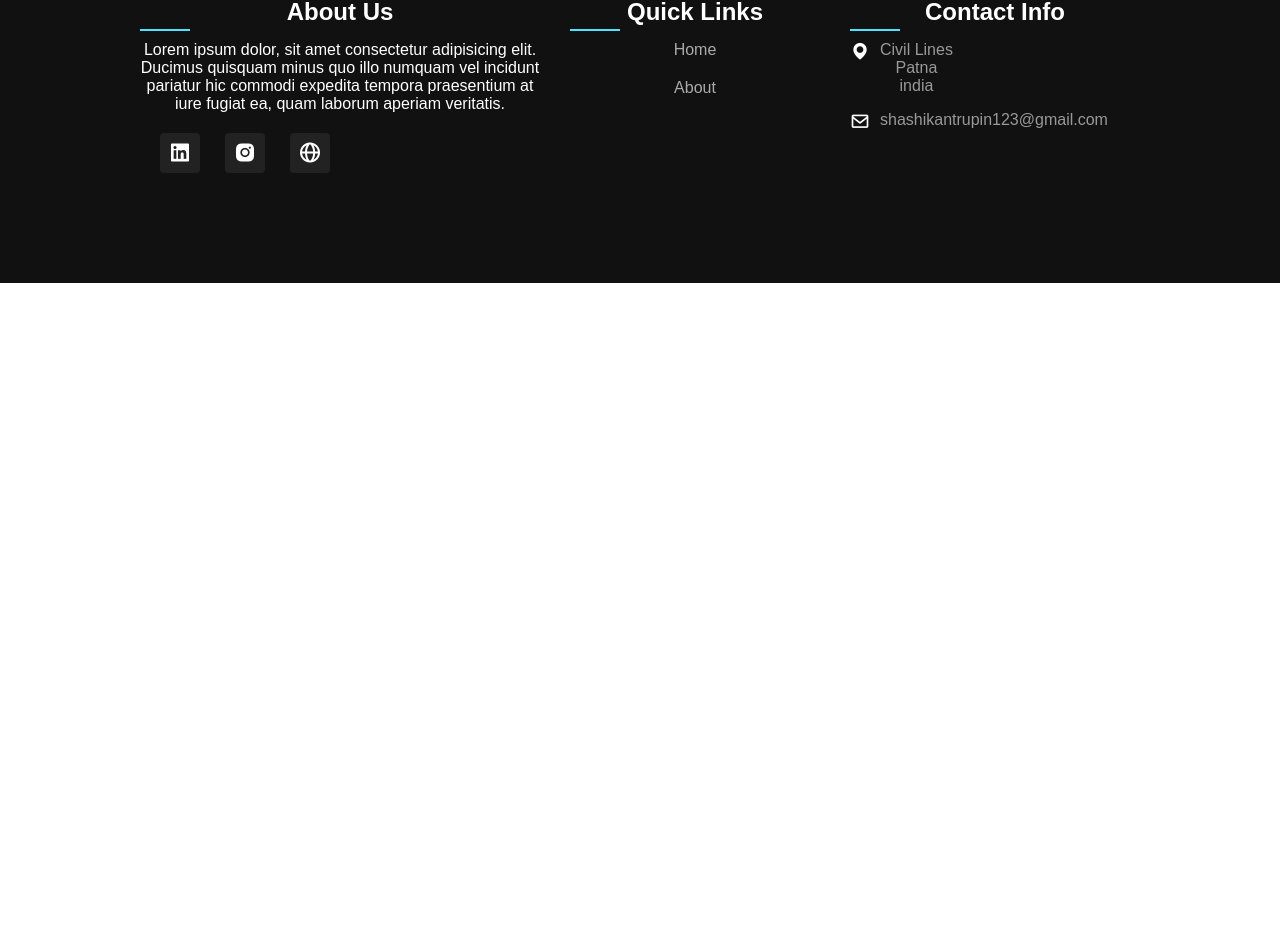
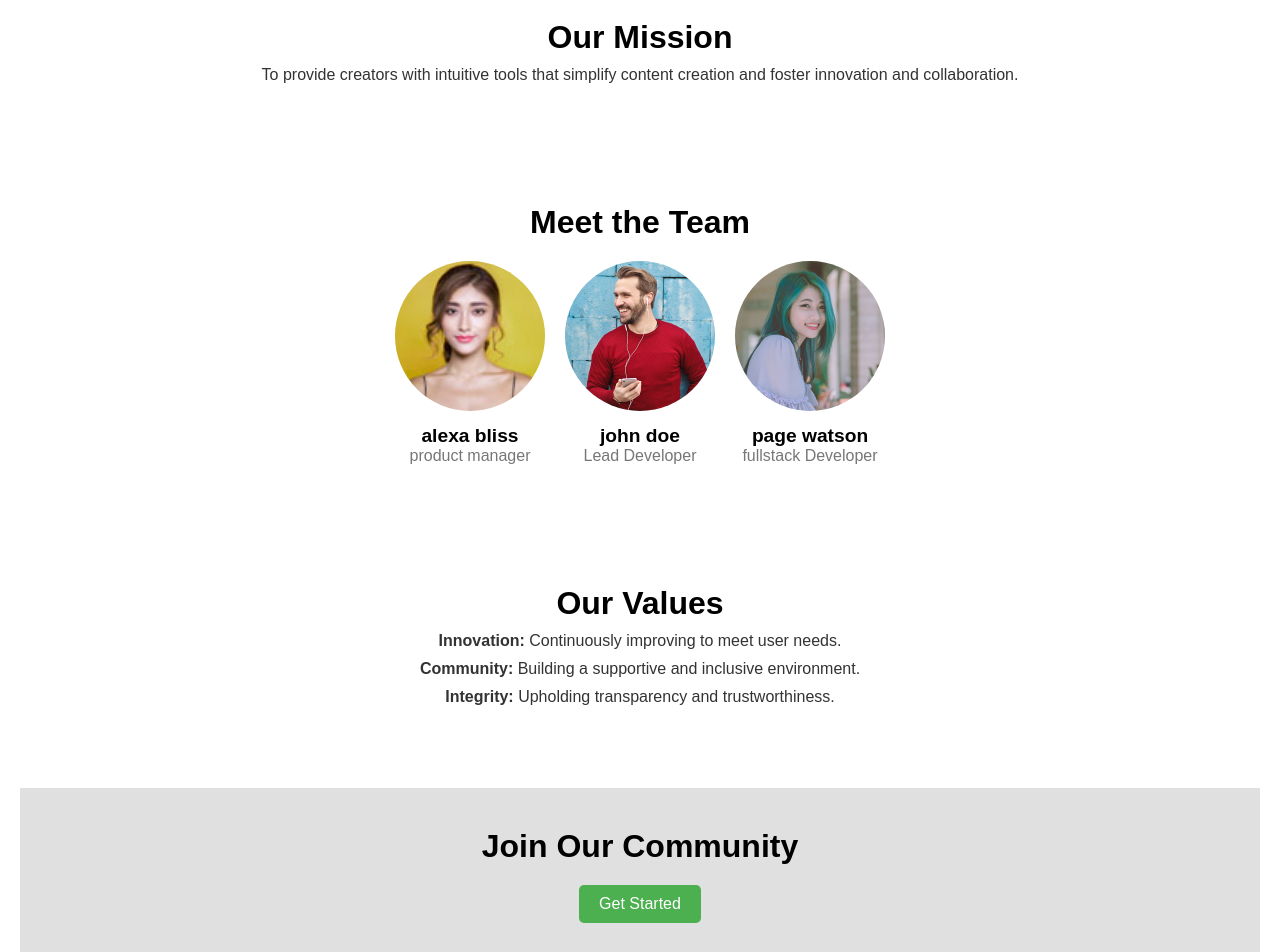
Before and after one commit to shashikantRupin/mern-blog-app, a React (Create React App) app in the folder frontend/: page /about in a window 1280 px wide. Shown: the part 371-1323 px from the top of the page. Before the commit the page ends 800 px from the top, so only its background shows below. Built offline with nearby package versions, Linux system fonts and the light colour scheme.

Commit message:
about page is updated

```diff
--- a/frontend/src/Components/About.jsx
+++ b/frontend/src/Components/About.jsx
@@ -0,0 +1,75 @@
+import React from "react";
+import styles from "../styles/about.module.css";
+import img1 from "../images/testi1.jpg";
+import img3 from "../images/testi3.jpg";
+import img2 from "../images/testi2.jpg";
+
+const About = () => {
+  const teamMember = [
+    { src: img1, name: "alexa bliss", deignation: "product manager" },
+    { src: img2, name: "john doe", deignation: "Lead Developer" },
+    { src: img3, name: "page watson", deignation: "fullstack Developer" },
+  ];
+  return (
+    <div className={styles.aboutContainer}>
+      {/* Hero Section */}
+      <section className={styles.hero}>
+        <h1>Welcome to Our App</h1>
+        <p>Empowering creators worldwide to share their stories.</p>
+      </section>
+
+      {/* Mission Statement */}
+      <section className={styles.mission}>
+        <h2>Our Mission</h2>
+        <p>
+          To provide creators with intuitive tools that simplify content
+          creation and foster innovation and collaboration.
+        </p>
+      </section>
+
+      {/* Team Introduction */}
+      <section className={styles.team}>
+        <h2>Meet the Team</h2>
+        <div className={styles.teamMembers}>
+          {teamMember?.map((item ,idx) => (
+            <div className={styles.member}>
+              <img src={item?.src} alt="Jane Doe" />
+              <h3>{item.name}</h3>
+              <p>{item.deignation}</p>
+            </div>
+          ))}
+          {/* Add more team members as needed */}
+        </div>
+      </section>
+
+      {/* Core Values */}
+      <section className={styles.values}>
+        <h2>Our Values</h2>
+        <ul>
+          <li>
+            <strong>Innovation:</strong> Continuously improving to meet user
+            needs.
+          </li>
+          <li>
+            <strong>Community:</strong> Building a supportive and inclusive
+            environment.
+          </li>
+          <li>
+            <strong>Integrity:</strong> Upholding transparency and
+            trustworthiness.
+          </li>
+        </ul>
+      </section>
+
+      {/* Call to Action */}
+      <section className={styles.cta}>
+        <h2>Join Our Community</h2>
+        <a href="/signup" className={styles.ctaButton}>
+          Get Started
+        </a>
+      </section>
+    </div>
+  );
+};
+
+export default About;
--- a/frontend/src/Components/AllRoutes.js
+++ b/frontend/src/Components/AllRoutes.js
@@ -45,8 +45,8 @@ const AllRoutes = () => {
       />
 
       {/* Optional routes (uncomment if needed) */}
-      {/* <Route path="/about" element={<About />} />
-      <Route path="/contact" element={<Contact />} /> */}
+      <Route path="/about" element={<About />} />
+      {/* <Route path="/contact" element={<Contact />} /> */}
     </Routes>
   );
 };
--- a/frontend/src/Components/Home.jsx
+++ b/frontend/src/Components/Home.jsx
@@ -194,9 +194,9 @@ const Home = () => {
         {/* Static blogs shown after dynamic blogs */}
         {staticBlogs?.map((blog) => (
           <div className="post-box" key={blog._id}>
-            <Link to={`/blogDetail/${blog._id}`}>
+            {/* <Link to={`/blogDetail/${blog._id}`}> */}
               <img src={blog.imageUrl} alt="static" className="post-img" />
-            </Link>
+            {/* </Link> */}
             <h2 className="category">{blog.type}</h2>
             <h3 className="post-title">{blog.title}</h3>
             <span className="post-date">{blog.date}</span>
--- /dev/null
+++ b/frontend/src/styles/about.module.css
@@ -0,0 +1,151 @@
+.aboutContainer {
+      font-family: Arial, sans-serif;
+      padding: 20px;
+    }
+
+    /* Hero Section */
+    .hero {
+      background-color: #f5f5f5;
+      text-align: center;
+      padding: 60px 20px;
+    }
+
+    .hero h1 {
+      font-size: 2.5rem;
+      margin-bottom: 10px;
+    }
+
+    .hero p {
+      font-size: 1.2rem;
+      color: #555;
+    }
+
+    /* Mission Statement */
+    .mission {
+      margin: 40px 0;
+    }
+
+    .mission h2 {
+      font-size: 2rem;
+      margin-bottom: 10px;
+    }
+
+    .mission p {
+      font-size: 1rem;
+      color: #333;
+    }
+
+    /* Team Introduction */
+    .team {
+      margin: 40px 0;
+    }
+
+    .team h2 {
+      font-size: 2rem;
+      margin-bottom: 20px;
+      text-align: center;
+    }
+
+    .teamMembers {
+      display: flex;
+      flex-wrap: wrap;
+      justify-content: center;
+      gap: 20px;
+    }
+
+    .member {
+      text-align: center;
+      max-width: 200px;
+    }
+
+    .member img {
+      border-radius: 50%;
+      width: 150px;
+      height: 150px;
+      object-fit: cover;
+    }
+
+    .member h3 {
+      margin-top: 10px;
+      font-size: 1.2rem;
+    }
+
+    .member p {
+      font-size: 1rem;
+      color: #777;
+    }
+
+    /* Core Values */
+    .values {
+      margin: 40px 0;
+    }
+
+    .values h2 {
+      font-size: 2rem;
+      margin-bottom: 10px;
+    }
+
+    .values ul {
+      list-style-type: none;
+      padding: 0;
+    }
+
+    .values li {
+      margin-bottom: 10px;
+      font-size: 1rem;
+      color: #333;
+    }
+
+    /* Call to Action */
+    .cta {
+      background-color: #e0e0e0;
+      text-align: center;
+      padding: 40px 20px;
+      margin-top: 40px;
+    }
+
+    .cta h2 {
+      font-size: 2rem;
+      margin-bottom: 20px;
+    }
+
+    .ctaButton {
+      display: inline-block;
+      padding: 10px 20px;
+      background-color: #4CAF50;
+      color: white;
+      text-decoration: none;
+      border-radius: 5px;
+      font-size: 1rem;
+    }
+
+    .ctaButton:hover {
+      background-color: #45a049;
+    }
+
+    /* Responsive Design */
+    @media (max-width: 768px) {
+      .teamMembers {
+        flex-direction: column;
+        align-items: center;
+      }
+
+      .member {
+        max-width: 100%;
+      }
+
+      .hero h1 {
+        font-size: 2rem;
+      }
+
+      .hero p {
+        font-size: 1rem;
+      }
+
+      .mission h2,
+      .team h2,
+      .values h2,
+      .cta h2 {
+        font-size: 1.5rem;
+      }
+    }
```
